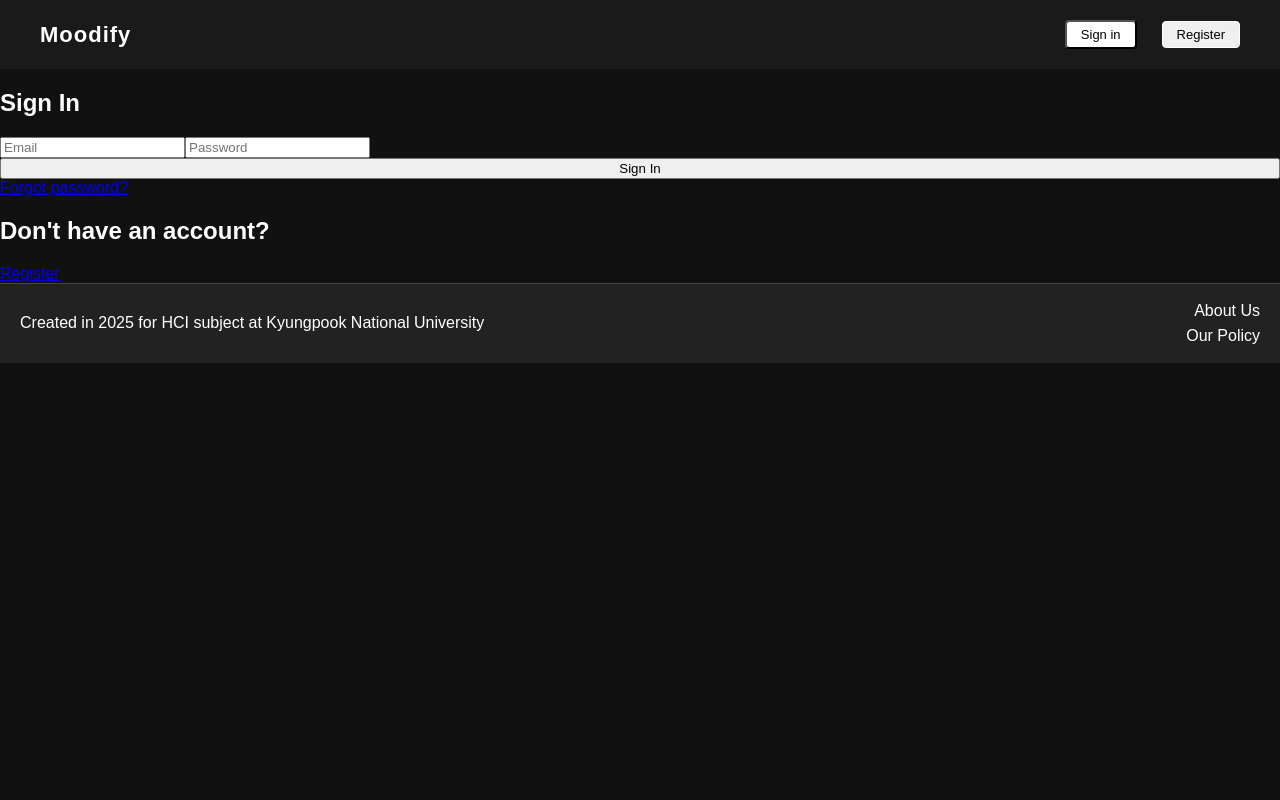
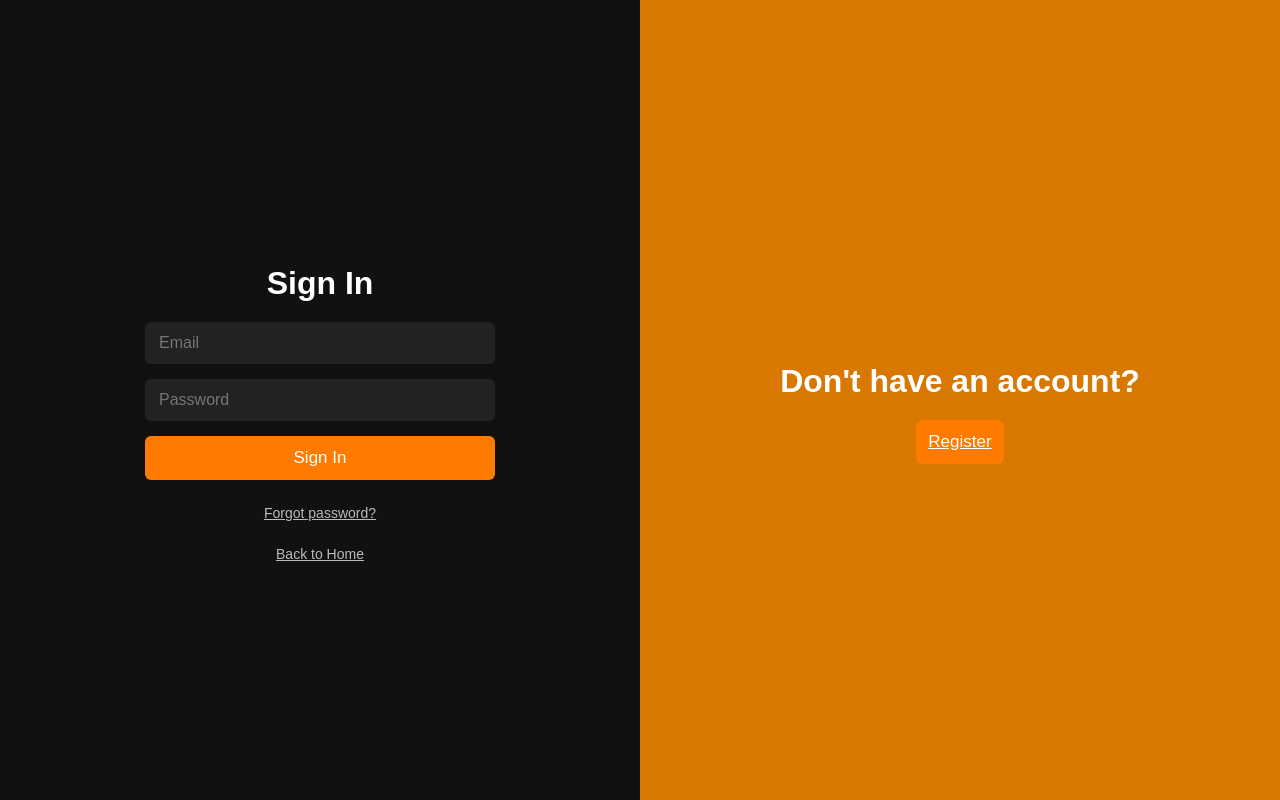
Before and after one commit to kani907/HCI-PROJECT, a Next.js app in the folder moodify/: page /login in a window 1280 px wide. Built offline with nearby package versions, Linux system fonts and the light colour scheme.

Commit message:
frontend hotfixes

```diff
--- a/moodify/app/globals.css
+++ b/moodify/app/globals.css
@@ -229,3 +229,100 @@ footer {
 
   box-sizing: border-box;
 }
+
+.split {
+  display: flex;
+  height: 100vh;
+  width: 100%;
+  overflow: hidden;
+}
+
+/* LEWA STRONA (ciemna) */
+.left {
+  flex: 1;
+  background: #111;
+  color: white;
+  display: flex;
+  flex-direction: column;
+  justify-content: center;
+  align-items: center;
+  padding: 40px;
+}
+
+.left h2 {
+  font-size: 32px;
+  margin-bottom: 20px;
+}
+
+/* PRAWA STRONA (pomarańczowa) */
+.right {
+  flex: 1;
+  background: #d87800;
+  color: white;
+  display: flex;
+  flex-direction: column;
+  justify-content: center;
+  align-items: center;
+  padding: 40px;
+}
+
+.right h2 {
+  font-size: 32px;
+  margin-bottom: 20px;
+}
+
+.orange {
+  background: #d87800;
+}
+
+/* FORM BOX */
+.form-box {
+  width: 100%;
+  max-width: 350px;
+  display: flex;
+  flex-direction: column;
+  gap: 15px;
+}
+
+.form-box input {
+  padding: 12px 14px;
+  border-radius: 6px;
+  border: none;
+  background: #222;
+  color: white;
+  font-size: 16px;
+  outline: none;
+  transition: 0.2s;
+}
+
+.form-box input:focus {
+  background: #333;
+}
+
+.form-box a {
+  margin-top: 5px;
+  font-size: 14px;
+  color: #bbb;
+  text-align: center;
+  transition: 0.2s;
+}
+
+.form-box a:hover {
+  color: white;
+}
+
+/* BUTTONS */
+.btn {
+  background: #ff7b00;
+  padding: 12px;
+  font-size: 17px;
+  border: none;
+  border-radius: 6px;
+  color: white;
+  cursor: pointer;
+  transition: 0.2s;
+}
+
+.btn:hover {
+  background: #ff962b;
+}
--- a/moodify/app/layout.tsx
+++ b/moodify/app/layout.tsx
@@ -1,19 +1,23 @@
+"use client";
+
 import "./globals.css";
+import { usePathname } from "next/navigation";
 import Header from "./components/Header";
 import Footer from "./components/Footer";
 
-export const metadata = {
-  title: "Moodify",
-  description: "Cinema that feels you."
-};
+export default function RootLayout({ children }) {
+  const pathname = usePathname();
 
-export default function RootLayout({ children }: { children: React.ReactNode }) {
+  const noLayoutRoutes = ["/login", "/register"];
+
+  const hideLayout = noLayoutRoutes.includes(pathname);
+
   return (
     <html lang="en">
       <body>
-        <Header />
+        {!hideLayout && <Header />}
         {children}
-        <Footer />
+        {!hideLayout && <Footer />}
       </body>
     </html>
   );
--- a/moodify/app/login/page.tsx
+++ b/moodify/app/login/page.tsx
@@ -73,7 +73,13 @@ export default function Login() {
             Sign In
           </button>
 
-          <a href="#">Forgot password?</a>
+          <a href="/contact" style={{ display: "block", marginTop: "10px" }}>
+            Forgot password?
+          </a>
+
+          <a href="/" style={{ display: "block", marginTop: "10px" }}>
+            Back to Home
+          </a>
         </div>
       </div>
 
--- a/moodify/app/register/page.tsx
+++ b/moodify/app/register/page.tsx
@@ -73,7 +73,9 @@ export default function Register() {
             Register
           </button>
 
-          <a href="#">Forgot password?</a>
+          <a href="/" className="back-link" style={{ marginTop: "15px", display: "block" }}>
+            Back to Home
+          </a>
         </div>
       </div>
     </div>
```
Also changed, not shown: moodify/app/contact/page.tsx (added, +25 -0 lines).
